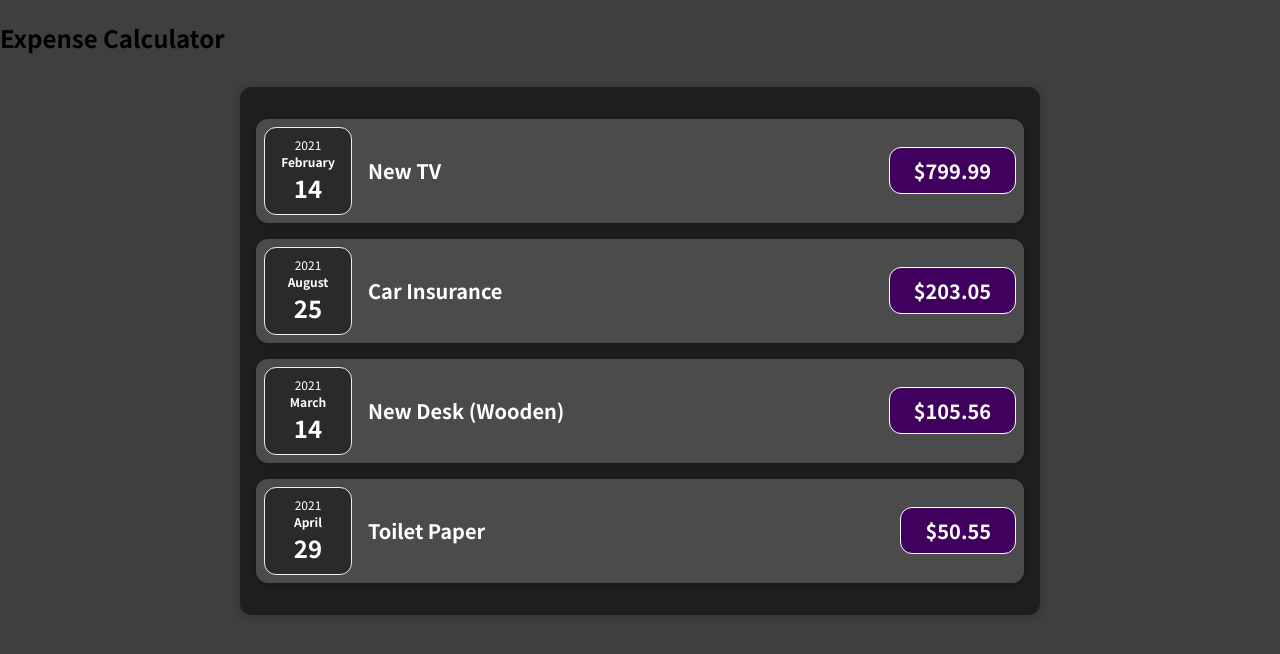
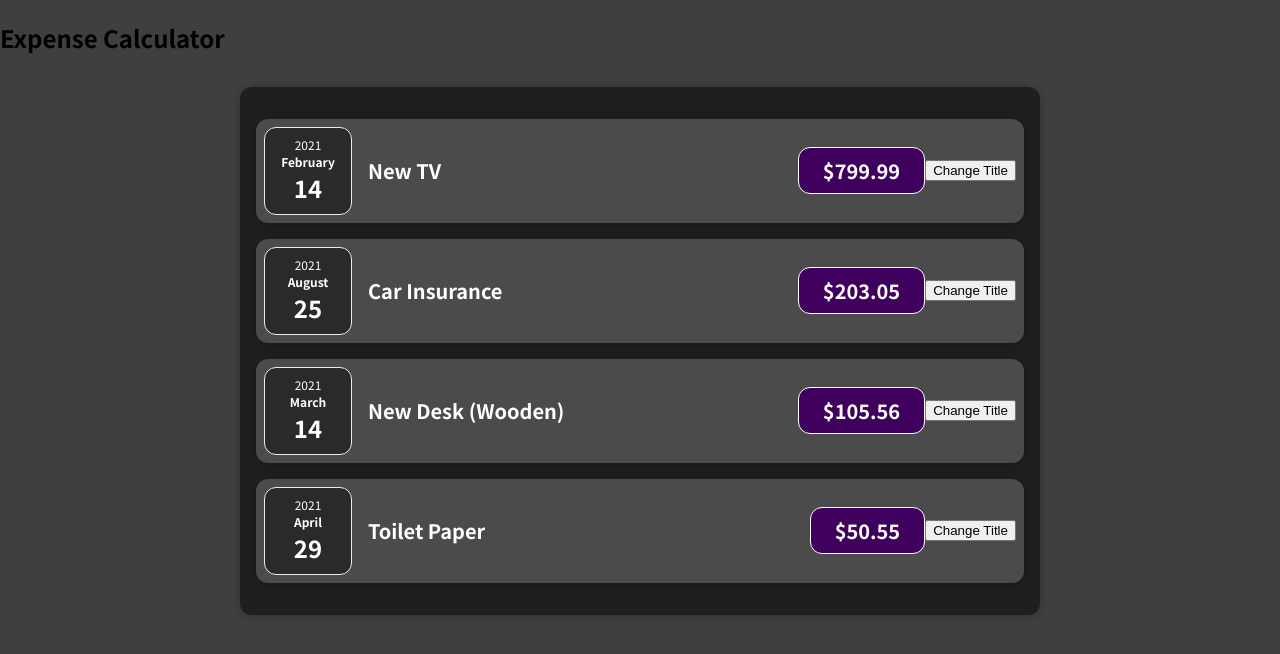
Before and after one commit to behrami/react-complete-guide, a JavaScript app: page / in a window 1280 px wide. Shown: the top 654 px of the page. Built offline with nearby package versions, Linux system fonts and the light colour scheme.

Commit message:
added button with basic event listener that prints clicked in console

```diff
--- a/src/components/Expenses/ExpenseItem.js
+++ b/src/components/Expenses/ExpenseItem.js
@@ -10,6 +10,13 @@ const ExpenseItem = (props) => {
         <h2>{props.title}</h2>
         <div className="expense-item__price">${props.amount}</div>
       </div>
+      <button
+        onClick={() => {
+          console.log("Clicked!");
+        }}
+      >
+        Change Title
+      </button>
     </Card>
   );
 };
```
